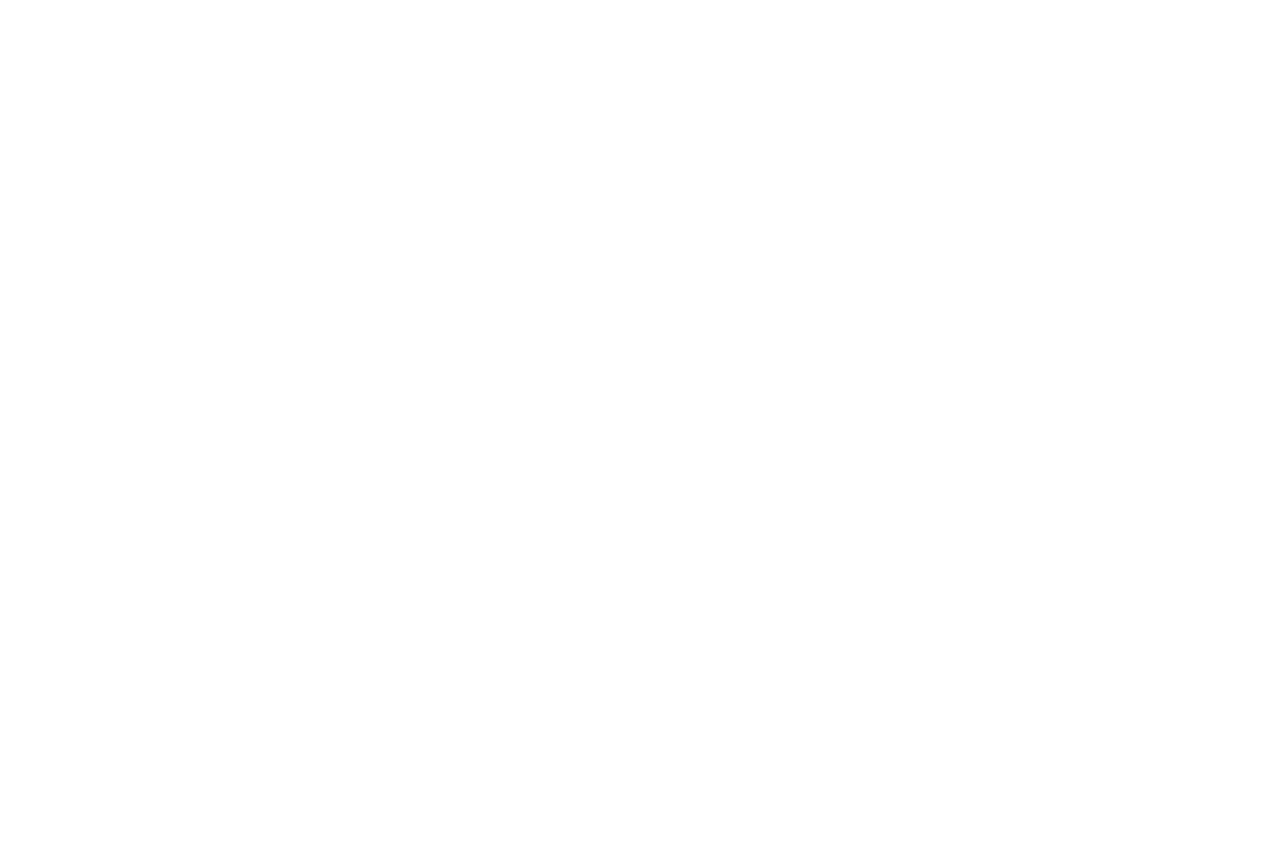
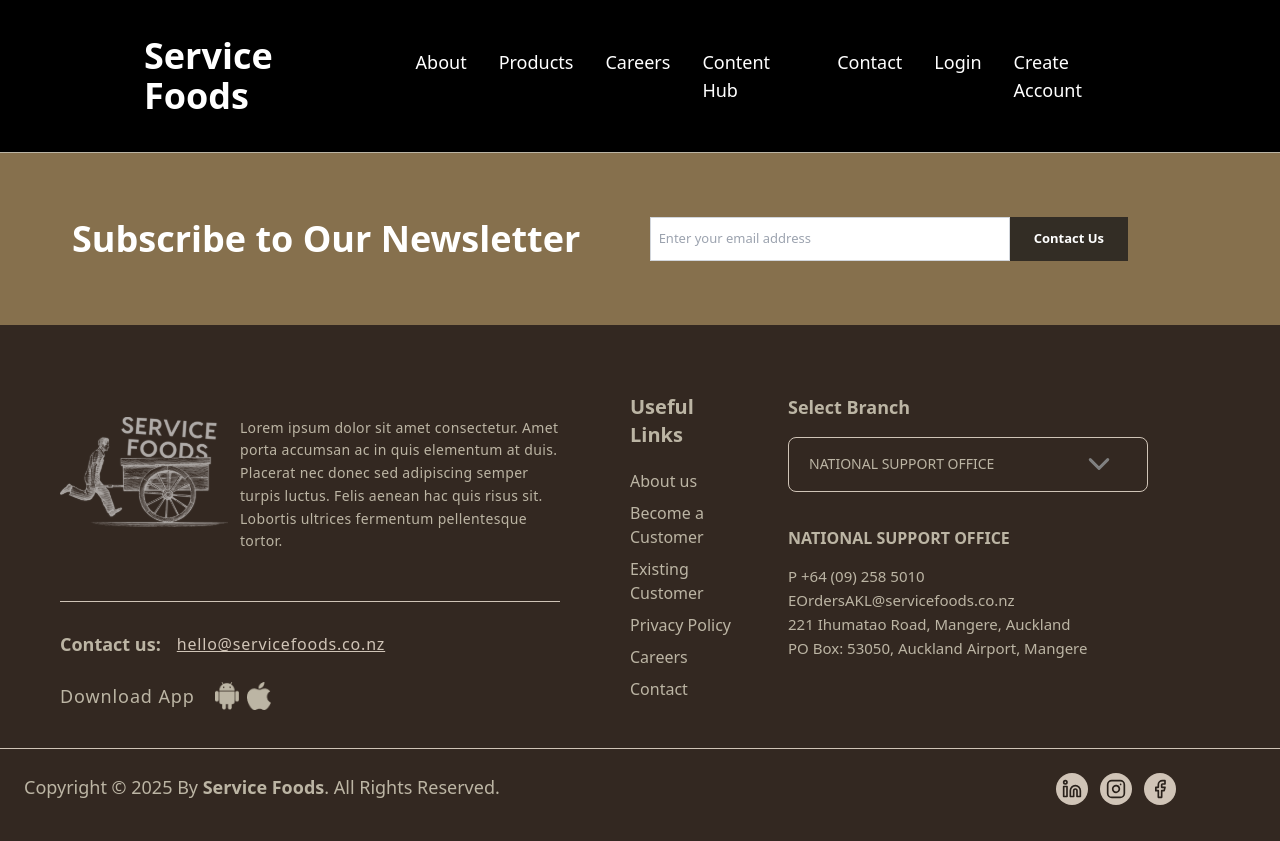
Before and after one commit to vanshikamadesya/service-food-ui, a React (Vite) app: page /app/ in a window 1280 px wide. Before the commit the page ends 800 px from the top, so only its background shows below. Built offline with nearby package versions, Linux system fonts and the light colour scheme.

Commit message:
merger header and footer in main

```diff
--- a/package.json
+++ b/package.json
@@ -10,6 +10,7 @@
     "preview": "vite preview"
   },
   "dependencies": {
+    "lucide-react": "^0.476.0",
     "react": "^19.0.0",
     "react-dom": "^19.0.0",
     "react-router-dom": "^7.2.0"
--- a/src/Layouts/AppLayout.tsx
+++ b/src/Layouts/AppLayout.tsx
@@ -1,11 +1,14 @@
-import React from 'react'
-
+import { Outlet } from "react-router-dom";
+import Header from "../components/Header";
+import Footer from "../components/footer";
 const AppLayout = () => {
   return (
     <div>
+      <Header />
+      <Outlet />
+      <Footer />
+    </div>
+  );
+};
 
-    </div>
-  )
-}
-
-export default AppLayout
+export default AppLayout;
--- a/src/components/Header.tsx
+++ b/src/components/Header.tsx
@@ -2,7 +2,7 @@ import { Link } from "react-router-dom";
 
 const Header = () => {
   return (
-    <header className="bg-black/10 text-white p-4 py-9 ">
+    <header className="bg-black text-white p-4 py-9 ">
       <div className="container mx-auto flex justify-between items-center px-32">
         {/* Logo or Brand Name */}
         <h1 className="text-4xl font-bold ">Service Foods</h1>
--- a/src/components/footer.tsx
+++ b/src/components/footer.tsx
@@ -152,7 +152,7 @@ const Footer: React.FC = () => {
 
       {/* Bottom Footer */}
       <div className="text-[#BCB5A4] text-sm py-8">
-      <hr className="border-[#d0c4b7] w-full my-4 hidden md:block" />
+        <hr className="border-[#d0c4b7] w-full my-4 hidden md:block" />
 
         <div className="max-w-7xl mx-auto px-6 flex flex-col-reverse md:flex-row items-center justify-between">
           <p className="text-center md:text-left font-normal text-lg font-dmSans">
```
Also changed, not shown: src/routes.tsx (+0 -9 lines), 1 other file (tests, documents, lock files or other folders).
